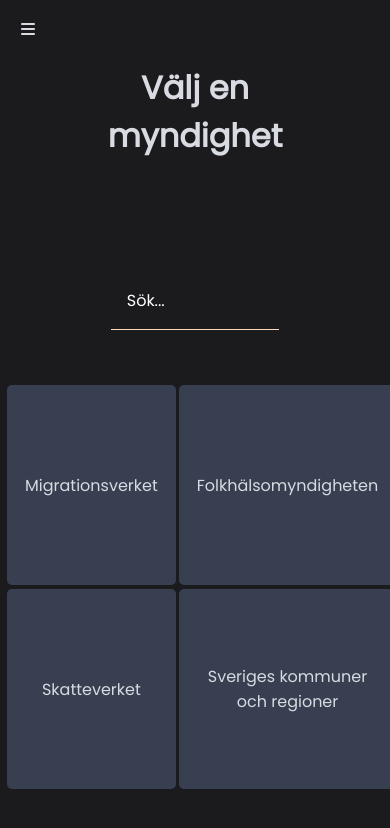
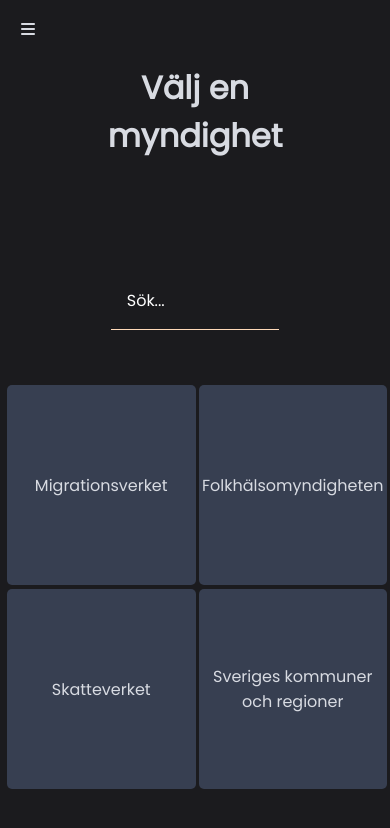
Before and after one commit to davidrinho/myndighetsinformation, a React (Create React App) app: page / in a window 390 px wide. Shown: the top 828 px of the page. Built offline with nearby package versions, Linux system fonts and the light colour scheme.

Commit message:
fixed looks

```diff
--- a/src/scss/Card.scss
+++ b/src/scss/Card.scss
@@ -46,5 +46,9 @@
             height: 200px;
             width: 100%;
         }
+
+        span {
+            padding: 0;
+        }
     }
   }
--- a/src/scss/Subpicker.scss
+++ b/src/scss/Subpicker.scss
@@ -72,6 +72,10 @@
             background-color: transparent;
         }
 
+        &:last-child {
+            margin-bottom: 3rem;
+        }
+
 
 
     }
--- a/src/scss/base.scss
+++ b/src/scss/base.scss
@@ -84,6 +84,7 @@
     outline: none;
     color: white;
     align-self: center;
+    border-radius: 0;
 
     &::placeholder {
         color: white;
```
